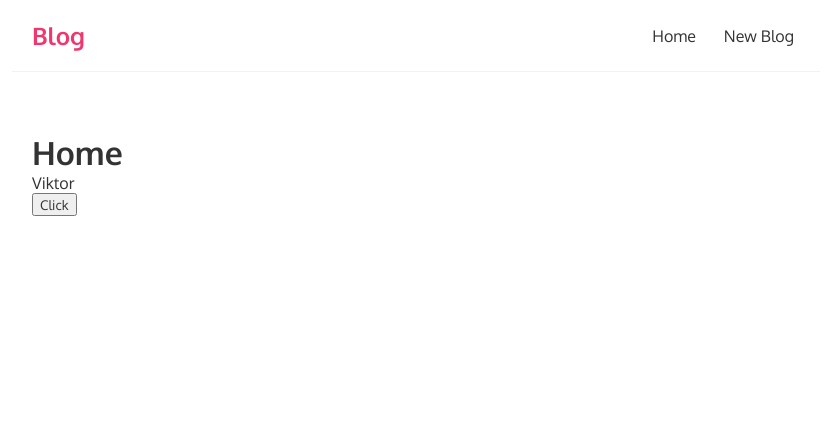
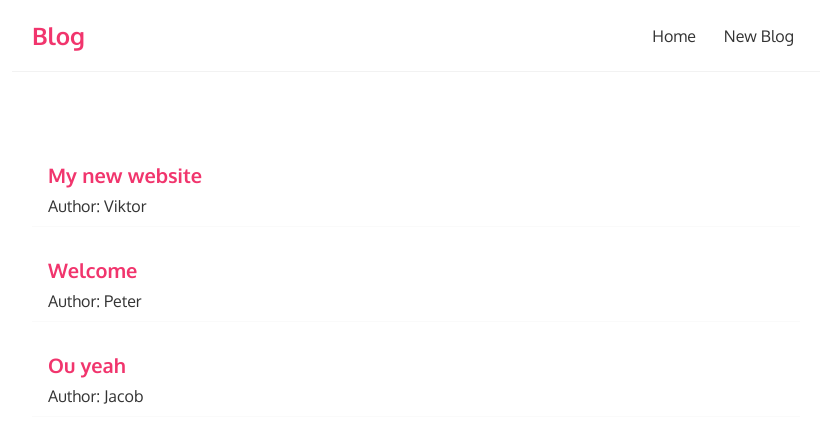
Before and after one commit to viktorsuster/React-Fundamentals, a React (Create React App) app: page / in a window 1280 px wide. Shown: the top 442 px of the page, without its empty margins (224-1048 px from the left). Built offline with nearby package versions, Linux system fonts and the light colour scheme.

Commit message:
Outputting Lists

```diff
--- a/src/Components/Home/index.jsx
+++ b/src/Components/Home/index.jsx
@@ -1,15 +1,20 @@
 import React, {useState} from 'react'
 
 const Home = () => {
-  const [name, setName] = useState("Viktor")
-  const handleClick =  () => {
-    setName("Peter")
-  }
+  const [blogs, setBlogs] = useState([
+    { title: "My new website", body: "lorem ipsum...", author: "Viktor", id: 1 },
+    { title: "Welcome", body: "lorem ipsum...", author: "Peter", id: 2 },
+    { title: "Ou yeah", body: "lorem ipsum...", author: "Jacob", id: 3 }
+  ])
   return (
     <div className='home'>
-      <h1>Home</h1>
-      <p>{name}</p>
-      <button onClick={handleClick}>Click</button></div>
+      {blogs.map((blog) => (
+        <div className='blog-preview' key={blog.id}>
+          <h2>{blog.title}</h2>
+          <p>Author: {blog.author}</p>
+        </div>
+      ))}
+      </div>
   )
 }
 
--- a/src/index.css
+++ b/src/index.css
@@ -38,3 +38,21 @@
   margin: 40px auto;
   padding: 20px;
 }
+
+/* blog */
+
+.blog-preview {
+  padding: 10px 16px;
+  margin: 20px 0;
+  border-bottom: 1px solid #fafafa;
+}
+
+.blog-preview:hover {
+  box-shadow: 1px 3px 5px rgba(0,0,0,0.1);
+}
+
+.blog-preview h2 {
+  font-size: 20px;
+  color: #f1356d;
+  margin-bottom: 8px;
+}
```
